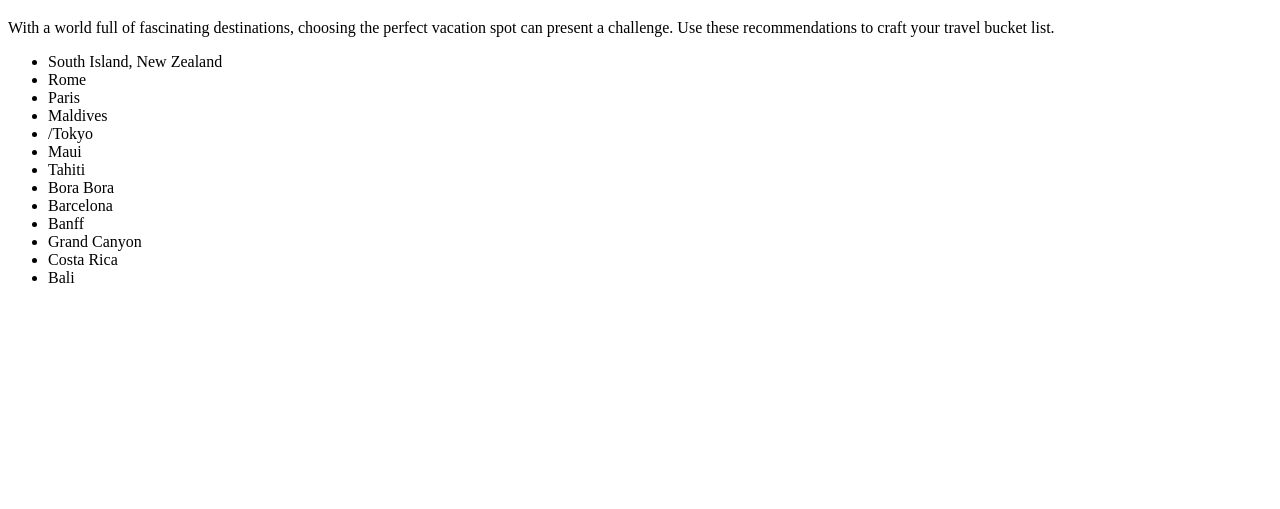
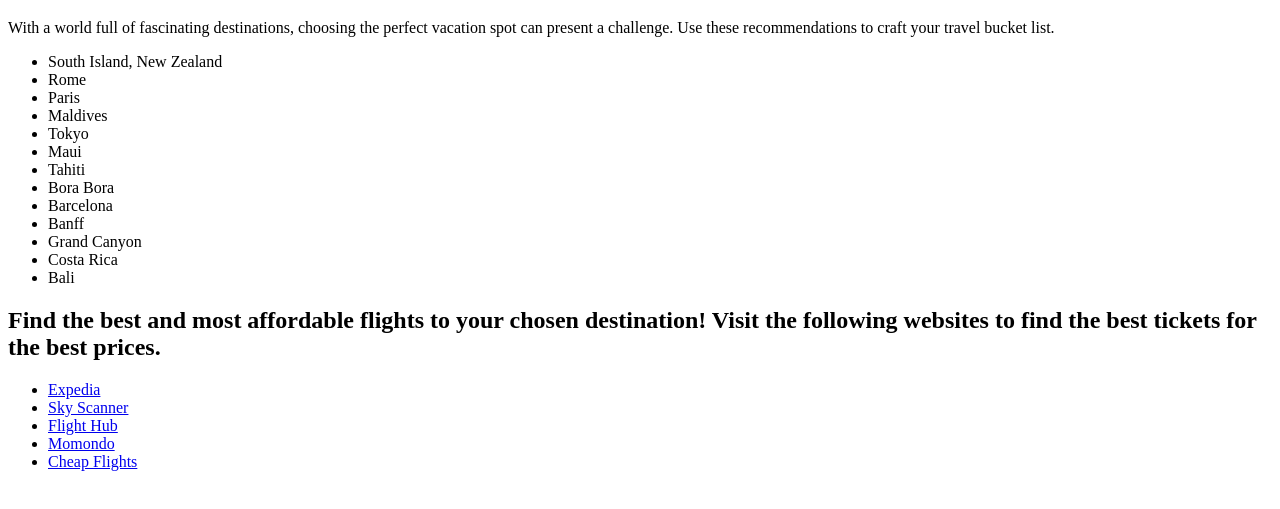
Before and after one commit to Samantasingh/Cpnt-201-a3, a plain HTML site: page index.html in a window 1280 px wide. Shown: the part 61-570 px from the top of the page. Drawn offline with Linux system fonts and the light colour scheme.

Commit message:
added links

```diff
--- a/index.html
+++ b/index.html
@@ -14,7 +14,7 @@
         <li>Rome</li>
         <li>Paris</li>
         <li>Maldives</li>
-        <li>/Tokyo</li>
+        <li>Tokyo</li>
         <li>Maui</li>
         <li>Tahiti</li>
         <li>Bora Bora</li>
@@ -24,5 +24,13 @@
         <li>Costa Rica</li>
         <li>Bali</li>
      </ul>
+     <h2>Find the best and most affordable flights to your chosen destination! Visit the following websites to find the best tickets for the best prices.</h2>
+     <ul>
+      <li><a href="https://www.expedia.ca/Flights?langid=4105&semcid=CA.MULTILOBF.GOOGLE.GT-c-EN.FLIGHT&SEMDTL=a1343588247.b122666585007.r1.g1kwd-18734303544.i1.d1217074037397.e1c.j19001309.k1.f1.n1.l1g.h1b.m1&gclid=Cj0KCQjwnP-ZBhDiARIsAH3FSRfb_Nia74pDxuFPCIkDIWWViEPkR4lOvuSY14A_wcAlNfvhRk_Q1_gaAjcYEALw_wcB">Expedia</a></li>
+      <li><a href="https://www.skyscanner.ca/flights-to/ca/cheap-flights-to-canada.html?&utm_source=google&utm_medium=cpc&utm_campaign=CA-Flights-Search-EN-DSA&utm_term=DYNAMIC+SEARCH+ADS&associateID=SEM_GGF_19370_00017&gclid=Cj0KCQjwnP-ZBhDiARIsAH3FSRfTaptgTBjjKagSAiIkdV0VN_JVwfeOvqTvHbFW7TEiurBf63NZrpUaAs-0EALw_wcB&gclsrc=aw.ds">Sky Scanner</a></li>
+      <li><a href="https://www.flighthub.com/cheap-flights-2/?campaign=123&adgroupid=124700644258&rcid=&dc=&gclid=Cj0KCQjwnP-ZBhDiARIsAH3FSRef1mOlSAQe2fyP-bAk7nFO1-_V-_f3Aq6ZiQ4LnVQlnOl7FpN22U4aAoWnEALw_wcB">Flight Hub</a></li>
+      <li><a href="https://www.momondo.ca/">Momondo</a></li>
+      <li><a href="https://www.cheapflights.ca/">Cheap Flights</a></li>
+     </ul>
 </body>
 </html>
```
